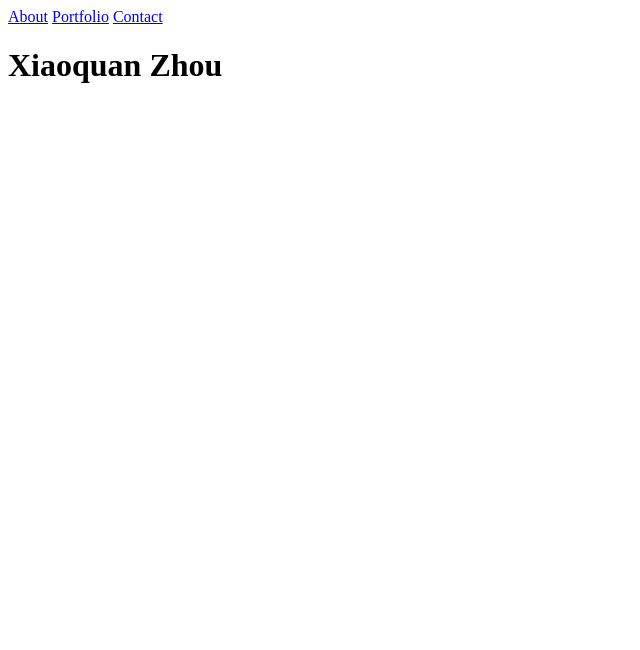
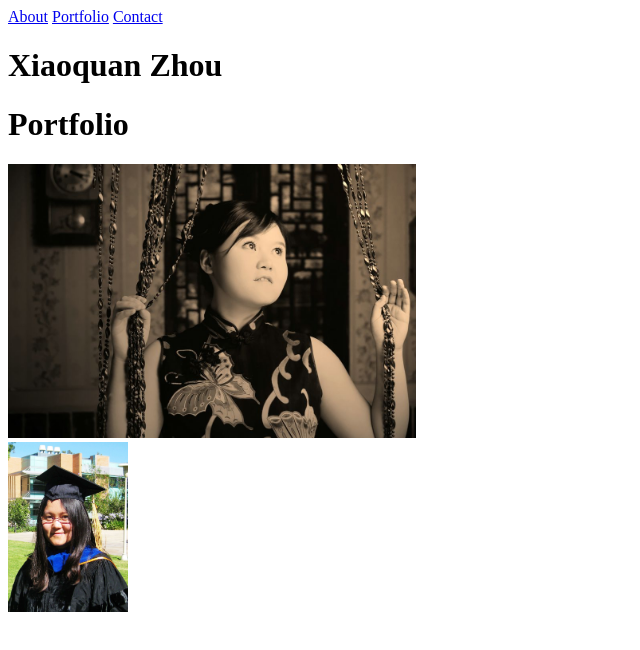
Before and after one commit to herbinmorn/Basic-Portfolio, a plain HTML site: page portfolio.html in a window 1280 px wide. Shown: the whole page, without its empty margins (0-640 px from the left). Drawn offline with Linux system fonts and the light colour scheme.

Commit message:
adding photos

```diff
--- a/portfolio.html
+++ b/portfolio.html
@@ -15,5 +15,15 @@
               <div class="name">
                   <h1 id="xiaoquan">Xiaoquan Zhou</h1>
               </div>
+              <div class="info">
+                    <main>
+                        <h1>Portfolio</h1>
+                        <img src="../Basic-Portfolio/assets/images/Manchudress.JPG" alt="Manchugown" height="274" width="408">
+                       <br>
+                        <img src="../Basic-Portfolio/assets/images/IMG_1456.JPG" alt="phD" height="170" width="120">
+                        </section>
+
+                    </main>
+                </div>
 </body>
 </html>
```
